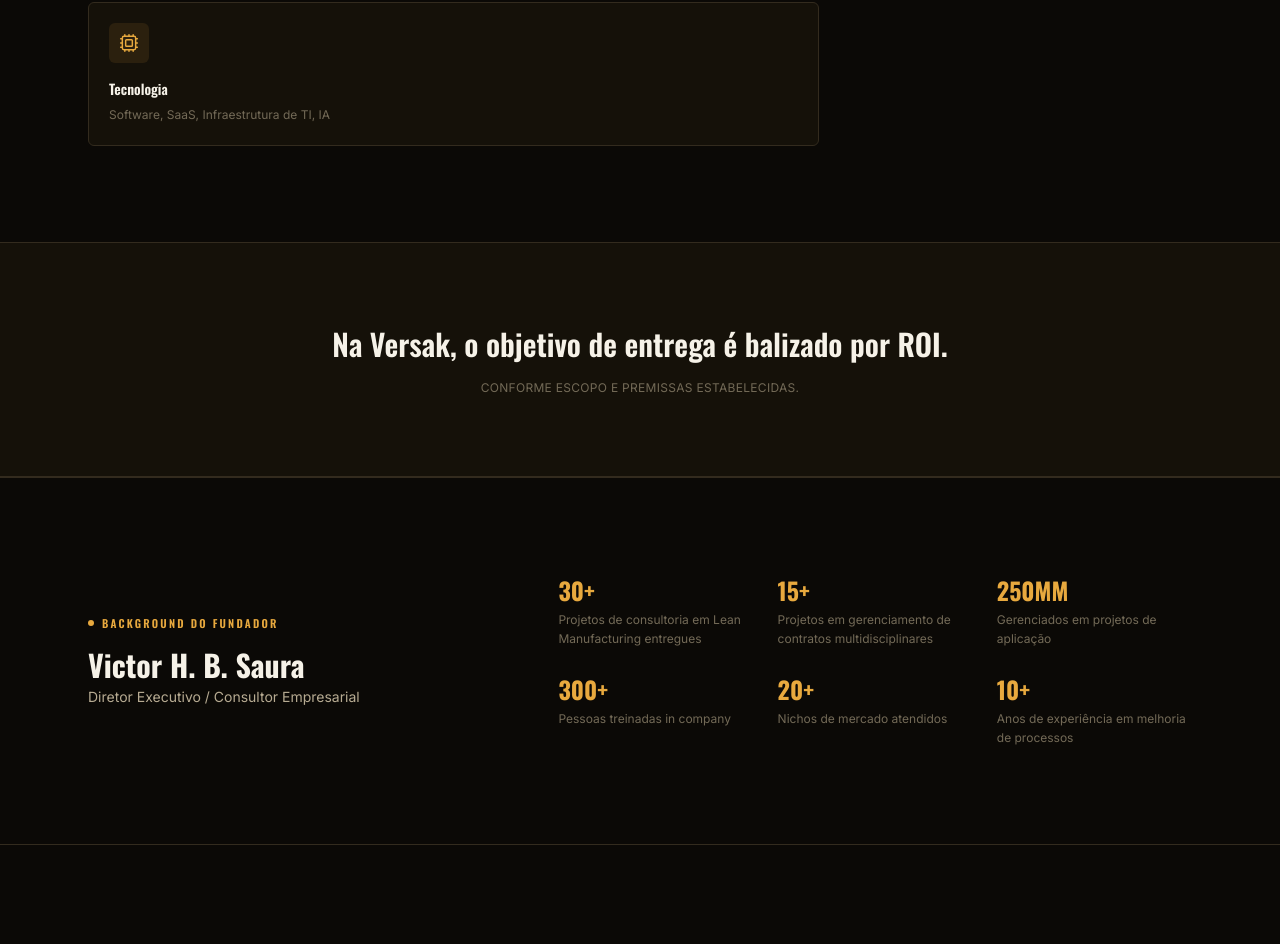
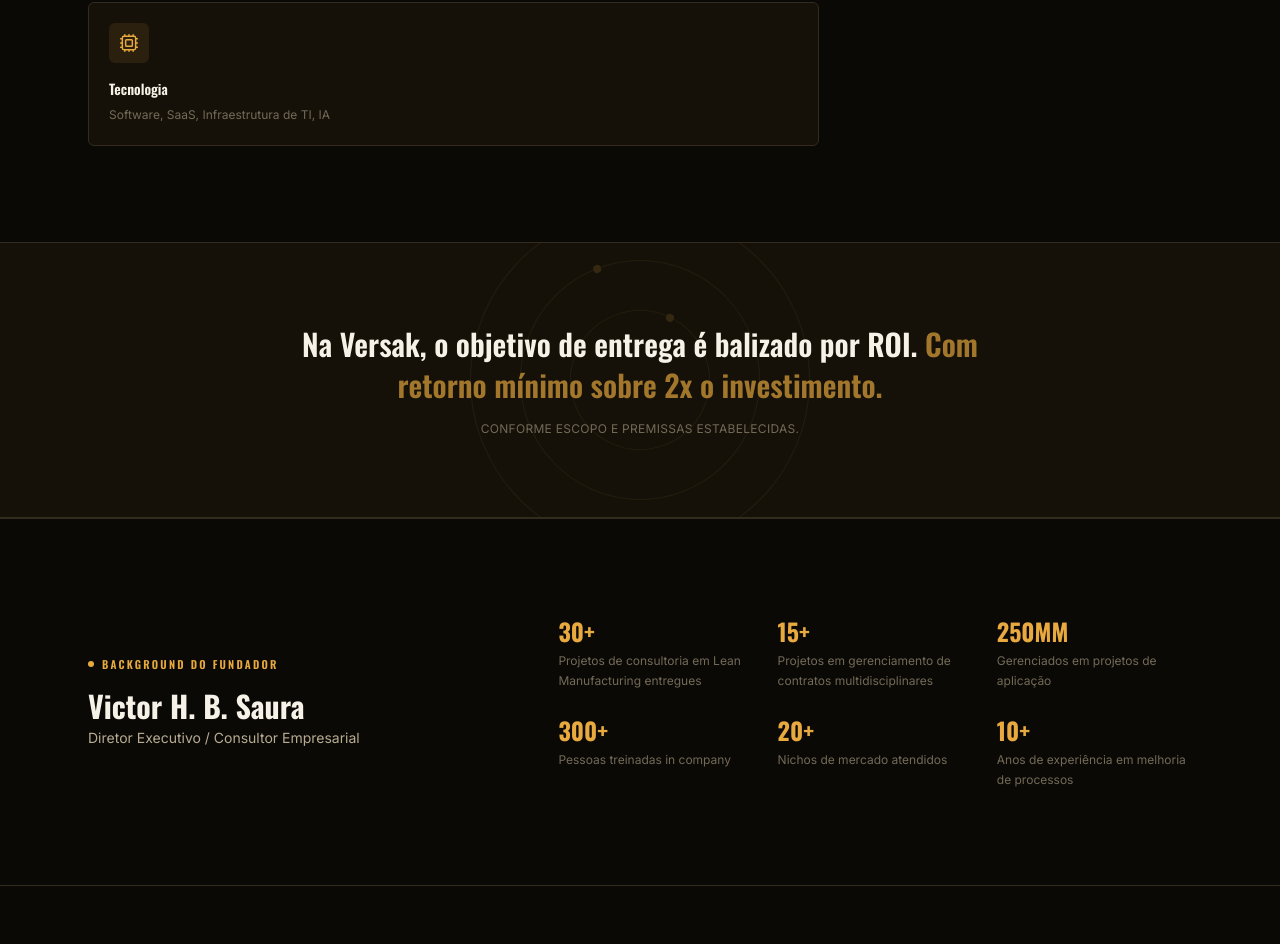
Before and after one commit to O-Carvalho/Versak, a Next.js app: page / in a window 1280 px wide. Shown: the part 3211-4155 px from the top of the page. Built offline with nearby package versions, Linux system fonts and the light colour scheme.

Commit message:
feat: add echoed ambient ring and count-up to ROI banner

```diff
--- a/components/sections/roi-banner.tsx
+++ b/components/sections/roi-banner.tsx
@@ -1,14 +1,33 @@
+// components/sections/roi-banner.tsx
+"use client"
+
+import { motion } from "motion/react"
 import { Container } from "@/components/ui/container"
 import { Reveal } from "@/components/ui/reveal"
+import { AmbientRing } from "@/components/ui/ambient-ring"
+import { CountUp } from "@/components/ui/count-up"
 import { roi } from "@/content/home"
 
 export function RoiBanner() {
   return (
-    <section className="border-y border-line bg-panel py-20">
-      <Container className="text-center">
+    <section className="relative overflow-hidden border-y border-line bg-panel py-20">
+      <AmbientRing
+        className="pointer-events-none absolute left-1/2 top-1/2 h-[420px] w-[420px] -translate-x-1/2 -translate-y-1/2 opacity-[0.15]"
+        raios={[70, 120, 170]}
+        baseDuration={90}
+      />
+
+      <Container className="relative text-center">
         <Reveal>
           <p className="mx-auto max-w-3xl font-display text-2xl font-semibold leading-snug text-text sm:text-3xl">
-            {roi.titulo} <span className="text-gold">{roi.destaque}</span>
+            {roi.titulo}{" "}
+            <motion.span
+              className="text-gold"
+              animate={{ opacity: [0.6, 1, 0.6] }}
+              transition={{ duration: 3, repeat: Infinity, ease: "easeInOut" }}
+            >
+              {roi.destaquePrefixo} <CountUp value={roi.multiplicador} /> {roi.destaqueSufixo}
+            </motion.span>
           </p>
         </Reveal>
         <Reveal delay={0.1}>
```
